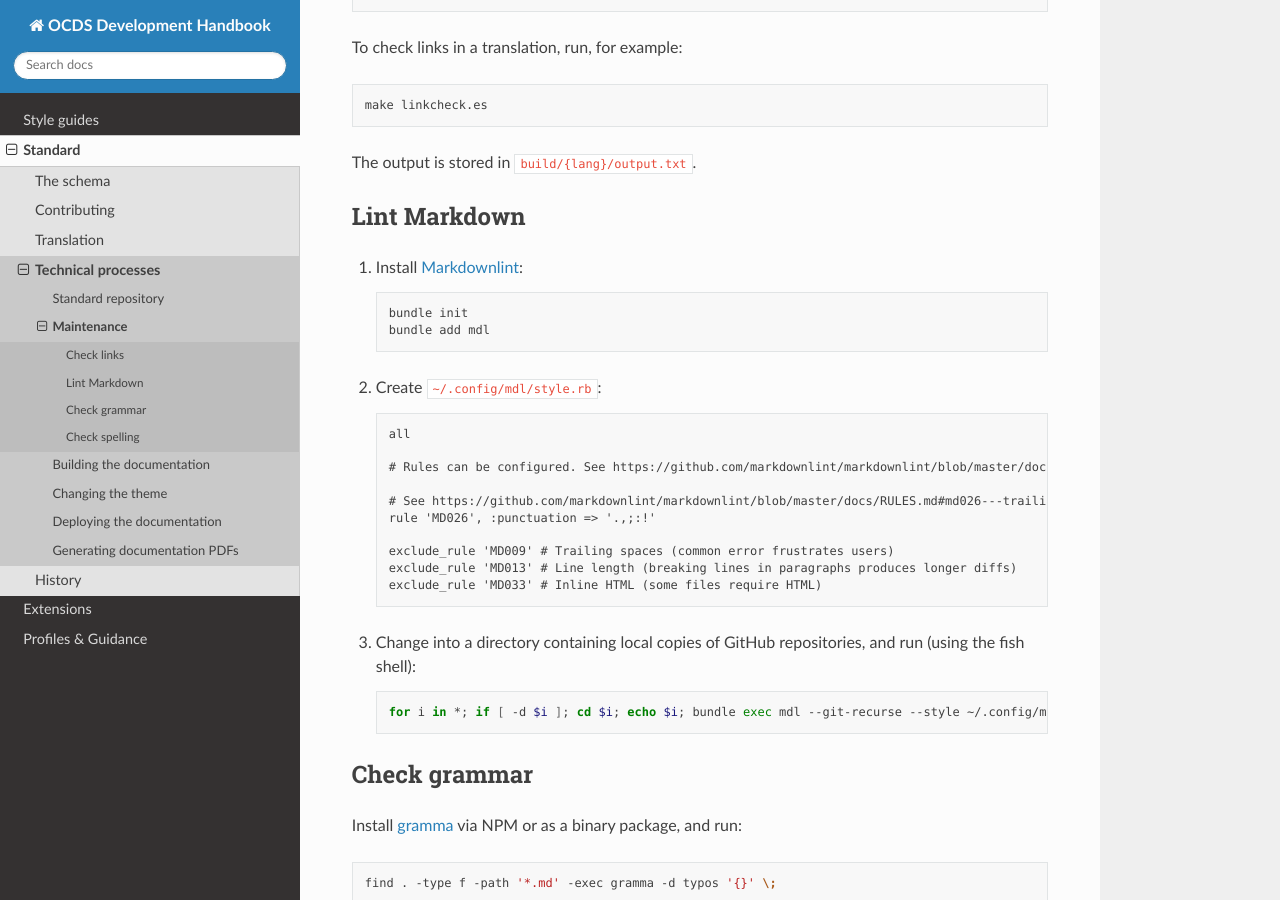
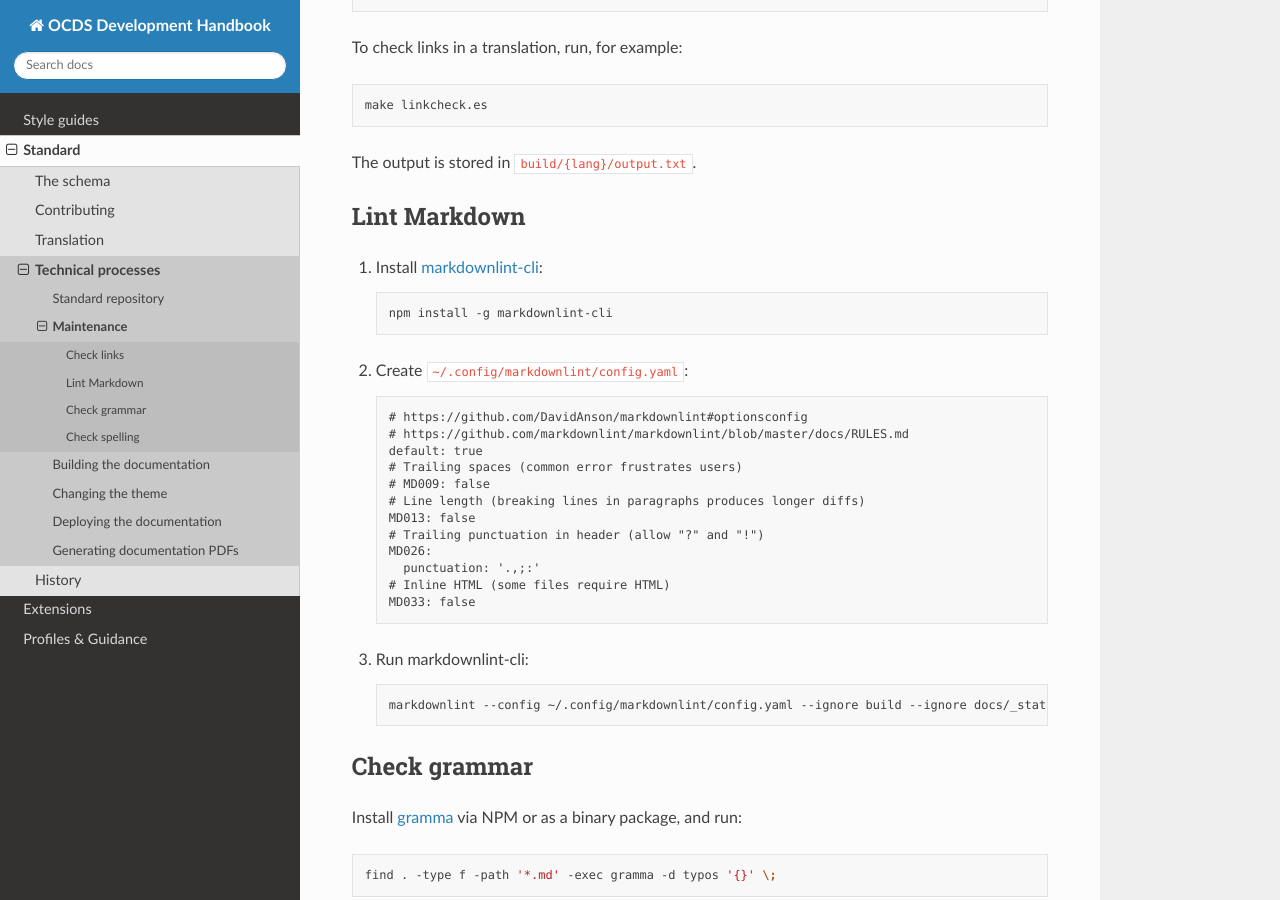
Before and after one commit to open-contracting/standard-development-handbook, a Sphinx documentation site: the page built from docs/standard/technical/maintain.rst, in a window 1280 px wide and 900 px high, scrolled down 578 px. Built offline with Sphinx 7.4.7 and the Read the Docs theme 2.0.0, drawn with Linux system fonts in a browser that asks for light colours.

Commit message:
Switch to markdownlint-cli

```diff
--- a/docs/standard/technical/maintain.rst
+++ b/docs/standard/technical/maintain.rst
@@ -31,33 +31,34 @@ The output is stored in ``build/{lang}/output.txt``.
 Lint Markdown
 -------------
 
-1. Install `Markdownlint <https://github.com/markdownlint/markdownlint>`__:
+1. Install `markdownlint-cli <https://github.com/igorshubovych/markdownlint-cli>`__:
 
    .. code-block:: shell
 
-       bundle init
-       bundle add mdl
+      npm install -g markdownlint-cli
 
-2. Create ``~/.config/mdl/style.rb``:
+2. Create ``~/.config/markdownlint/config.yaml``:
 
    .. code-block:: none
 
-       all
+      # https://github.com/DavidAnson/markdownlint#optionsconfig
+      # https://github.com/markdownlint/markdownlint/blob/master/docs/RULES.md
+      default: true
+      # Trailing spaces (common error frustrates users)
+      # MD009: false
+      # Line length (breaking lines in paragraphs produces longer diffs)
+      MD013: false
+      # Trailing punctuation in header (allow "?" and "!")
+      MD026:
+        punctuation: '.,;:'
+      # Inline HTML (some files require HTML)
+      MD033: false
 
-       # Rules can be configured. See https://github.com/markdownlint/markdownlint/blob/master/docs/RULES.md
-
-       # See https://github.com/markdownlint/markdownlint/blob/master/docs/RULES.md#md026---trailing-punctuation-in-header
-       rule 'MD026', :punctuation => '.,;:!'
-
-       exclude_rule 'MD009' # Trailing spaces (common error frustrates users)
-       exclude_rule 'MD013' # Line length (breaking lines in paragraphs produces longer diffs)
-       exclude_rule 'MD033' # Inline HTML (some files require HTML)
-
-3. Change into a directory containing local copies of GitHub repositories, and run (using the fish shell):
+3. Run markdownlint-cli:
 
    .. code-block:: fish
 
-       for i in *; if [ -d $i ]; cd $i; echo $i; bundle exec mdl --git-recurse --style ~/.config/mdl/style.rb .; cd ..; end; end
+      markdownlint --config ~/.config/markdownlint/config.yaml --ignore build --ignore docs/_static/docson --fix .
 
 Check grammar
 -------------
```
